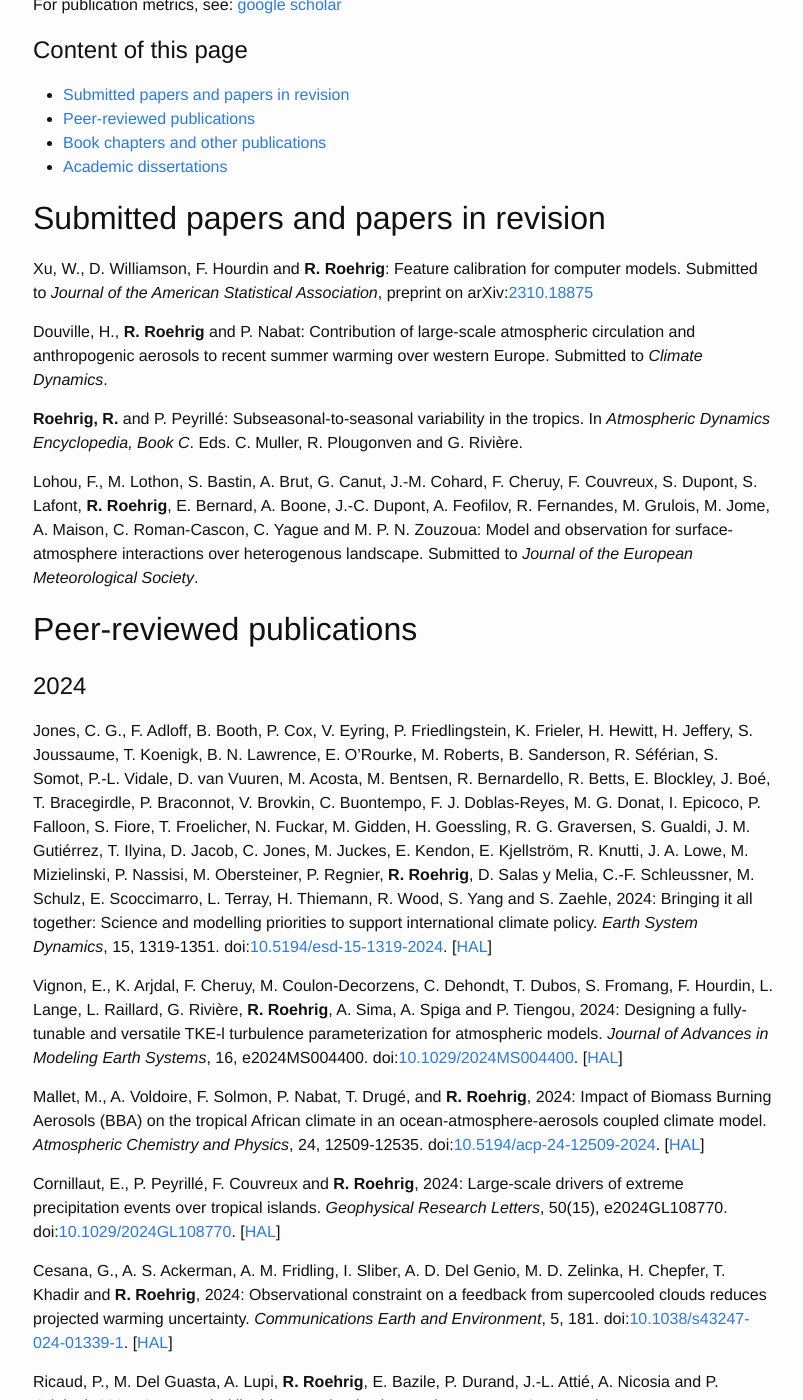
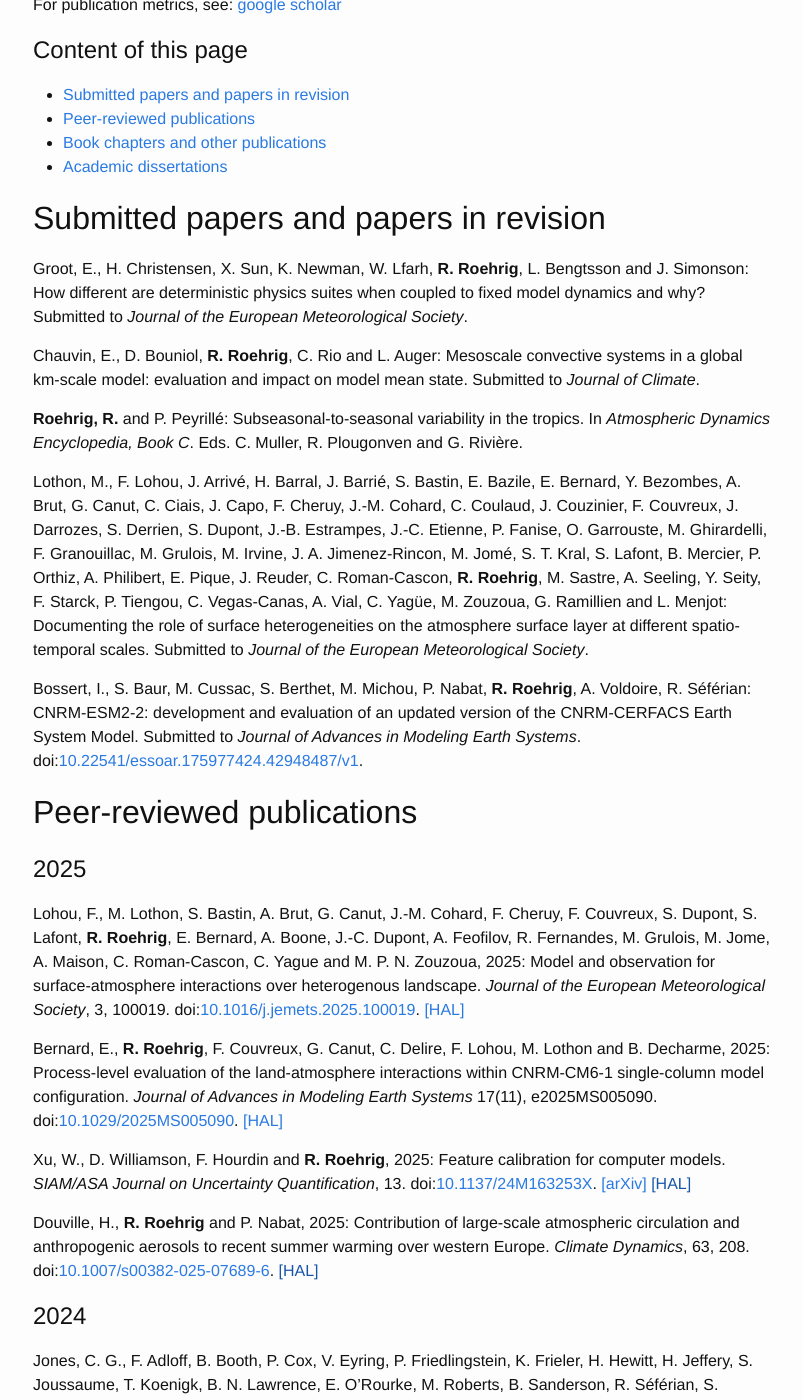
Before and after one commit to romainroehrig/romainroehrig.github.io, a Jekyll site: the page built from publications.md, in a window 1280 px wide and 1400 px high, scrolled down 250 px. Shown: the whole window, without its empty margins (237-1040 px from the left). Built offline with Jekyll 4.4.1, drawn with Linux system fonts in a browser that asks for light colours.

Commit message:
Update publications and communications + add post

```diff
--- a/publications.md
+++ b/publications.md
@@ -29,16 +29,30 @@ Pdf reprints of my papers are available [here](https://cloud.univ-grenoble-alpes
 ## Submitted papers and papers in revision
 <!--XX. Submitted to the *YY*, preprint on ??(https://arxiv.org/abs/).-->
 
-Xu, W., D. Williamson, F. Hourdin and **R. Roehrig**: Feature calibration for computer models. Submitted to *Journal of the American Statistical Association*, preprint on arXiv:[2310.18875](https://arxiv.org/abs/2310.18875)
+Groot, E., H. Christensen, X. Sun, K. Newman, W. Lfarh, **R. Roehrig**, L. Bengtsson and J. Simonson: How different are deterministic physics suites when coupled to fixed model dynamics and why? Submitted to *Journal of the European Meteorological Society*.
 
-Douville, H., **R. Roehrig** and P. Nabat: Contribution of large-scale atmospheric circulation and anthropogenic aerosols to recent summer warming over western Europe. Submitted to *Climate Dynamics*.
+Chauvin, E., D. Bouniol, **R. Roehrig**, C. Rio and L. Auger: Mesoscale convective systems in a global km-scale model: evaluation and impact on model mean state. Submitted to *Journal of Climate*.
 
 **Roehrig, R.** and P. Peyrillé: Subseasonal-to-seasonal variability in the tropics. In *Atmospheric Dynamics Encyclopedia, Book C*. Eds. C. Muller, R. Plougonven and G. Rivière.
 
-Lohou, F., M. Lothon, S. Bastin, A. Brut, G. Canut, J.-M. Cohard, F. Cheruy, F. Couvreux, S. Dupont, S. Lafont, **R. Roehrig**, E. Bernard, A. Boone, J.-C. Dupont, A. Feofilov, R. Fernandes, M. Grulois, M. Jome, A. Maison, C. Roman-Cascon, C. Yague and M. P. N. Zouzoua: Model and observation for surface-atmosphere interactions over heterogenous landscape. Submitted to *Journal of the European Meteorological Society*.
+Lothon, M., F. Lohou, J. Arrivé, H. Barral, J. Barrié, S. Bastin, E. Bazile, E. Bernard, Y. Bezombes, A. Brut, G. Canut, C. Ciais, J. Capo, F. Cheruy, J.-M. Cohard, C. Coulaud, J. Couzinier, F. Couvreux, J. Darrozes, S. Derrien, S. Dupont, J.-B. Estrampes, J.-C. Etienne, P. Fanise, O. Garrouste, M. Ghirardelli, F. Granouillac, M. Grulois, M. Irvine, J. A. Jimenez-Rincon, M. Jomé, S. T. Kral, S. Lafont, B. Mercier, P. Orthiz, A. Philibert, E. Pique, J. Reuder, C. Roman-Cascon, **R. Roehrig**, M. Sastre, A. Seeling, Y. Seity, F. Starck, P. Tiengou, C. Vegas-Canas, A. Vial, C. Yagüe, M. Zouzoua, G. Ramillien and L. Menjot: Documenting the role of surface heterogeneities on the atmosphere surface layer at different spatio-temporal scales. Submitted to *Journal of the European Meteorological Society*.
+
+Bossert, I., S. Baur, M. Cussac, S. Berthet, M. Michou, P. Nabat, **R. Roehrig**, A. Voldoire, R. Séférian: CNRM-ESM2-2: development and evaluation of an updated version of the CNRM-CERFACS Earth System Model. Submitted to *Journal of Advances in Modeling Earth Systems*. doi:[10.22541/essoar.175977424.42948487/v1](https://doi.org/10.22541/essoar.175977424.42948487/v1).
 
 ## Peer-reviewed publications
-<!--XX (2024). YY. *ZZ*. doi:[doi](https://doi.org/) -->
+<!--XX (2024). YY. *ZZ*. doi:[doi](https://doi.org/). [[HAL]]() -->
+
+<!-- 2025 -->
+# 2025
+
+Lohou, F., M. Lothon, S. Bastin, A. Brut, G. Canut, J.-M. Cohard, F. Cheruy, F. Couvreux, S. Dupont, S. Lafont, **R. Roehrig**, E. Bernard, A. Boone, J.-C. Dupont, A. Feofilov, R. Fernandes, M. Grulois, M. Jome, A. Maison, C. Roman-Cascon, C. Yague and M. P. N. Zouzoua, 2025: Model and observation for surface-atmosphere interactions over heterogenous landscape. *Journal of the European Meteorological Society*, 3, 100019. doi:[10.1016/j.jemets.2025.100019](https://doi.org/10.1016/j.jemets.2025.100019). [[HAL]](https://hal.science/hal-05269664v1)
+
+Bernard, E., **R. Roehrig**, F. Couvreux, G. Canut, C. Delire, F. Lohou, M. Lothon and B. Decharme, 2025: Process-level evaluation of the land-atmosphere interactions within CNRM-CM6-1 single-column model configuration. *Journal of Advances in Modeling Earth Systems* 17(11), e2025MS005090. doi:[10.1029/2025MS005090](https://doi.org/10.1029/2025MS005090). [[HAL]](https://hal.science/hal-05370480v1)
+
+Xu, W., D. Williamson, F. Hourdin and **R. Roehrig**, 2025: Feature calibration for computer models. *SIAM/ASA Journal on Uncertainty Quantification*, 13. doi:[10.1137/24M163253X](https://doi.org/10.1137/24M163253X). [[arXiv]](https://arxiv.org/abs/2310.18875) [[HAL]]()
+
+Douville, H., **R. Roehrig** and P. Nabat, 2025: Contribution of large-scale atmospheric circulation and anthropogenic aerosols to recent summer warming over western Europe. *Climate Dynamics*, 63, 208. doi:[10.1007/s00382-025-07689-6](https://doi.org/10.1007/s00382-025-07689-6). [[HAL]]()
+
 
 <!-- 2024 -->
 # 2024
```
Also changed, not shown: _posts/2025-11-16-Bernard_etal2025.md (added, +10 -0 lines), communications.md (+10 -1 lines), index.md (+5 -1 lines).
